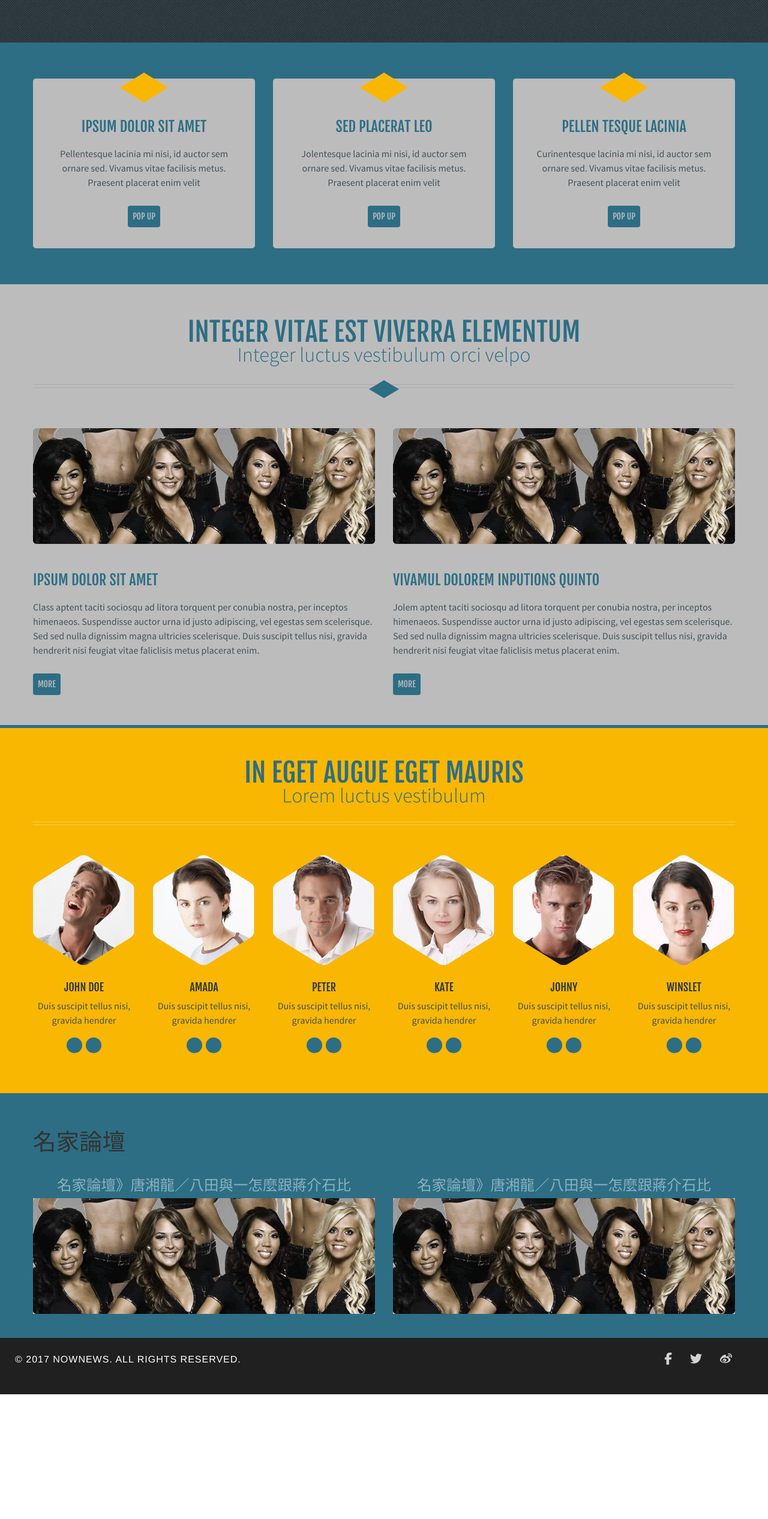
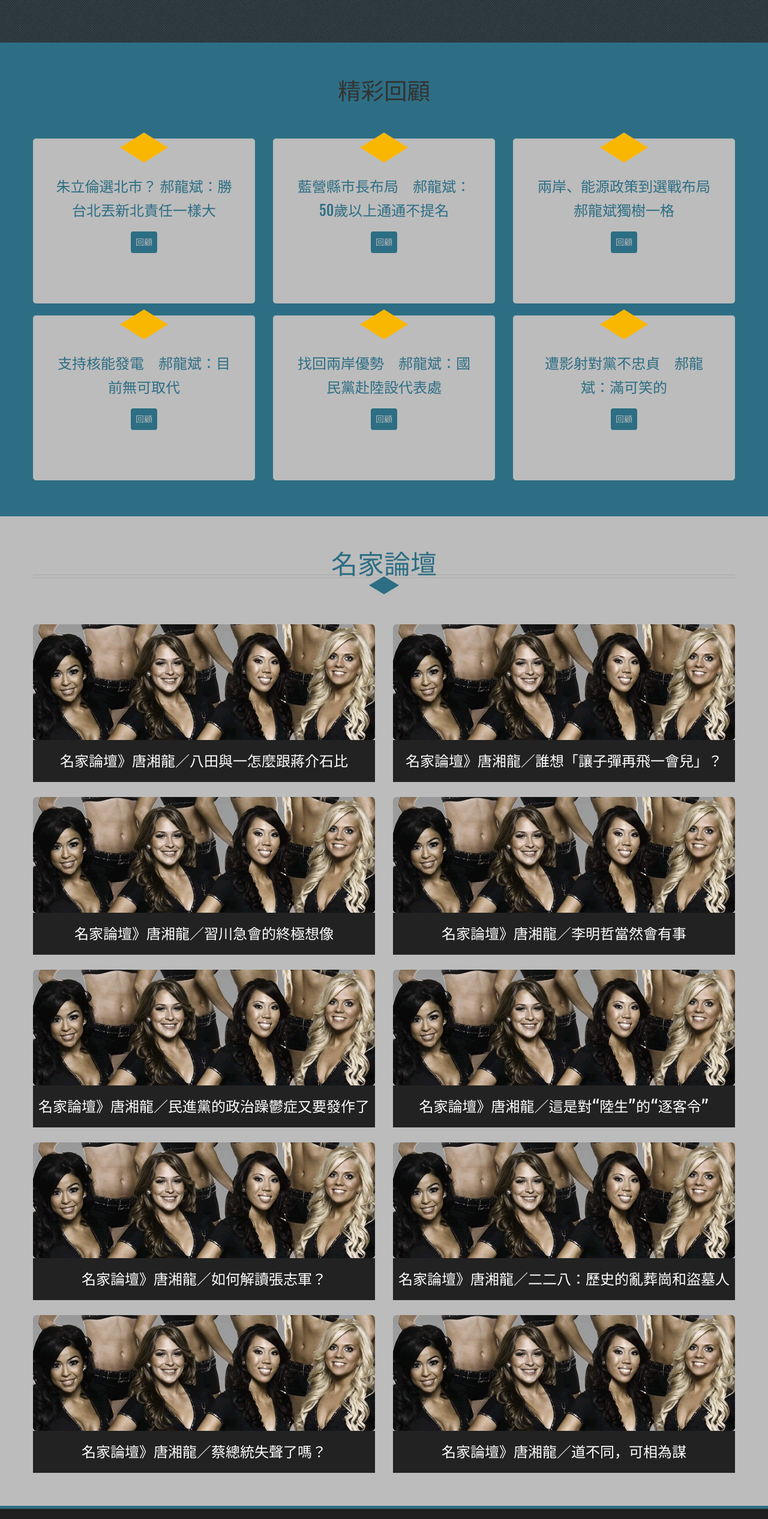
Before and after one commit to NOWnews/LiveMarketingEventPage, a website: page index.html in a window 1280 px wide. Shown: the part 924-3457 px from the top of the page at 60% size. Before the commit the page ends 3249 px from the top, so only its background shows below. Drawn offline with Linux system fonts and the light colour scheme.

Commit message:
精彩回顧跟名家論壇 (差圖片

```diff
--- a/css/wb.css
+++ b/css/wb.css
@@ -36,3 +36,14 @@ footer p{
 .footer-social a:hover{
     color:#FFF;
 }
+
+.featured-heading .grid li h1.title {
+    background: #222;
+    color: #fff;
+    text-align: center;
+    padding-top: 15px;
+}
+
+.featured-blocks .row-fluid .span4 .block {
+    height: 240px;
+}
--- a/index.html
+++ b/index.html
@@ -95,53 +95,84 @@
         </div>
         <div class="featured-blocks">
             <div class="container">
+                <ul class="grid effect-8" id="grid">
+                    <li>
+                        <h1>精彩回顧</h1>
+                        <!-- <h2>一些介紹文</h2> -->
+                    </li>
+                </ul>
+
+                <div class="h-divider">
+                    <!-- <div class="icon1"><i class="fw-icon-star"></i></div> -->
+                </div>
                 <div class="row-fluid">
                     <div class="span4">
                         <div class="block">
                             <div class="icon">
                                 <i class="fw-icon-user"></i>
                             </div>
-                            <h1>ipsum dolor sit amet</h1>
-                            <p>Pellentesque lacinia mi nisi, id auctor sem ornare sed. Vivamus vitae facilisis metus. Praesent placerat enim velit</p>
-                            <a href="#myModal" role="button" class="btn" data-toggle="modal">pop up</a>
+                            <h1>朱立倫選北市？ 郝龍斌：勝台北丟新北責任一樣大</h1>
+                            <a href="http://www.nownews.com/n/2017/04/25/2496423" role="button" class="btn">回顧</a>
                         </div>
                     </div>
                     <div class="span4">
                         <div class="block">
                             <div class="icon">
-                                <i class="fw-icon-flag"></i>
+                                <i class="fw-icon-user"></i>
                             </div>
-                            <h1>Sed placerat leo</h1>
-                            <p>Jolentesque lacinia mi nisi, id auctor sem ornare sed. Vivamus vitae facilisis metus. Praesent placerat enim velit</p>
-                            <a href="#myModal" role="button" class="btn" data-toggle="modal">pop up</a>
+                            <h1>藍營縣市長布局　郝龍斌：50歲以上通通不提名</h1>
+                            <a href="http://www.nownews.com/n/2017/04/24/2496129" role="button" class="btn">回顧</a>
                         </div>
                     </div>
                     <div class="span4">
                         <div class="block">
                             <div class="icon">
-                                <i class="fw-icon-camera"></i>
+                                <i class="fw-icon-user"></i>
                             </div>
-                            <h1>Pellen tesque lacinia</h1>
-                            <p>Curinentesque lacinia mi nisi, id auctor sem ornare sed. Vivamus vitae facilisis metus. Praesent placerat enim velit</p>
-                            <a href="#myModal" role="button" class="btn" data-toggle="modal">pop up</a>
+                            <h1>兩岸、能源政策到選戰布局　郝龍斌獨樹一格 </h1>
+                            <a href="http://www.nownews.com/n/2017/04/25/2488847" role="button" class="btn">回顧</a>
                         </div>
                     </div>
                 </div>
+                <br>
                 <div class="row-fluid">
-                    <div id="myModal" class="modal hide fade" tabindex="-1" role="dialog" aria-labelledby="myModalLabel" aria-hidden="true">
-                        <h2>Pellen tesque lacinia</h2>
-                        <p>Lorem ipsum dolor sit amet, consectetur adipiscing elit. Sed mattis sed mauris a accumsan. Phasellus quis scelerisque lacus. Aenean nec orci sit amet justo interdum ullamcorper eget eu diam. Integer dictum sem eu adipiscing cursus. Suspendisse posuere dui eu dignissim fermentum. .</p>
-                        <p>Phasellus adipiscing porttitor metus, eget commodo mi. Lorem ipsum dolor sit amet, consectetur adipiscing elit. Donec ut hendrerit ante. Phasellus viverra ligula tortor, ut sodales elit tempus eu. Vestibulum mattis sed purus at laoreet. Proin mattis, ante vel adipiscing porttitor, orci elit venenatis nibh, at molestie tortor dolor sit amet urna.  .</p>
+                    <div class="span4">
+                        <div class="block">
+                            <div class="icon">
+                                <i class="fw-icon-user"></i>
+                            </div>
+                            <h1>支持核能發電　郝龍斌：目前無可取代</h1>
+                            <a href="http://www.nownews.com/n/2017/04/24/2496374" role="button" class="btn">回顧</a>
                         </div>
                     </div>
+                    <div class="span4">
+                        <div class="block">
+                            <div class="icon">
+                                <i class="fw-icon-user"></i>
+                            </div>
+                            <h1>找回兩岸優勢　郝龍斌：國民黨赴陸設代表處</h1>
+                            <a href="http://www.nownews.com/n/2017/04/24/2496342" role="button" class="btn">回顧</a>
+                        </div>
+                    </div>
+                    <div class="span4">
+                        <div class="block">
+                            <div class="icon">
+                                <i class="fw-icon-user"></i>
+                            </div>
+                            <h1>遭影射對黨不忠貞　郝龍斌：滿可笑的 </h1>
+                            <a href="http://www.nownews.com/n/2017/04/24/2496505" role="button" class="btn">回顧</a>
+                        </div>
+                    </div>
+                </div>
+
             </div>
         </div>
         <div class="featured-heading">
             <div class="container">
                 <ul class="grid effect-8" id="grid">
                     <li>
-                        <h1>Integer vitae est viverra elementum</h1>
-                        <h2>Integer luctus vestibulum orci velpo</h2>
+                        <h1>名家論壇</h1>
+                        <!-- <h2>一些介紹文</h2> -->
                     </li>
                 </ul>
 
@@ -151,26 +182,110 @@
                 <div class="row-fluid">
                     <ul class="grid effect-3" id="grid">
                         <li class="span6">
+                            <a href="http://www.nownews.com/n/2017/04/19/2488656">
                                 <div class="block">
                                     <img src="img/img1.png" alt="">
-                                <h1>ipsum dolor sit amet</h1>
-                                <p>Class aptent taciti sociosqu ad litora torquent per conubia nostra, per inceptos himenaeos. Suspendisse auctor urna id justo adipiscing, vel egestas sem scelerisque. Sed sed nulla dignissim magna ultricies scelerisque. Duis suscipit tellus nisi, gravida hendrerit nisi feugiat vitae faliclisis metus placerat enim.</p>
-                                <a href="#" class="btn">More</a>
+                                    <h1 class="title">名家論壇》唐湘龍／八田與一怎麼跟蔣介石比</h1>
                                 </div>
+                            </a>
                         </li>
                         <li class="span6">
+                            <a href="http://www.nownews.com/n/2017/04/13/2481199">
                                 <div class="block">
                                     <img src="img/img1.png" alt="">
-                                <h1>Vivamul dolorem inputions quinto</h1>
-                                <p>Jolem aptent taciti sociosqu ad litora torquent per conubia nostra, per inceptos himenaeos. Suspendisse auctor urna id justo adipiscing, vel egestas sem scelerisque. Sed sed nulla dignissim magna ultricies scelerisque. Duis suscipit tellus nisi, gravida hendrerit nisi feugiat vitae faliclisis metus placerat enim.</p>
-                                <a href="#" class="btn">More</a>
+                                    <h1 class="title">名家論壇》唐湘龍／誰想「讓子彈再飛一會兒」？</h1>
                                 </div>
+                            </a>
+                        </li>
+                    </ul>
+                </div>
+                <br>
+                <div class="row-fluid">
+                    <ul class="grid effect-3" id="grid">
+                        <li class="span6">
+                            <a href="http://www.nownews.com/n/2017/04/05/2470086">
+                                <div class="block">
+                                    <img src="img/img1.png" alt="">
+                                    <h1 class="title">名家論壇》唐湘龍／習川急會的終極想像</h1>
+                                </div>
+                            </a>
+                        </li>
+                        <li class="span6">
+                            <a href="http://www.nownews.com/n/2017/03/30/2463512">
+                                <div class="block">
+                                    <img src="img/img1.png" alt="">
+                                    <h1 class="title">名家論壇》唐湘龍／李明哲當然會有事</h1>
+                                </div>
+                            </a>
+                        </li>
+                    </ul>
+                </div>
+                <br>
+                <div class="row-fluid">
+                    <ul class="grid effect-3" id="grid">
+                        <li class="span6">
+                            <a href="http://www.nownews.com/n/2017/03/22/2451133">
+                                <div class="block">
+                                    <img src="img/img1.png" alt="">
+                                    <h1 class="title">名家論壇》唐湘龍／民進黨的政治躁鬱症又要發作了</h1>
+                                </div>
+                            </a>
+                        </li>
+                        <li class="span6">
+                            <a href="http://www.nownews.com/n/2017/03/16/2443285">
+                                <div class="block">
+                                    <img src="img/img1.png" alt="">
+                                    <h1 class="title">名家論壇》唐湘龍／這是對“陸生”的“逐客令”</h1>
+                                </div>
+                            </a>
+                        </li>
+                    </ul>
+                </div>
+                <br>
+                <div class="row-fluid">
+                    <ul class="grid effect-3" id="grid">
+                        <li class="span6">
+                            <a href="http://www.nownews.com/n/2017/03/08/2432449">
+                                <div class="block">
+                                    <img src="img/img1.png" alt="">
+                                    <h1 class="title">名家論壇》唐湘龍／如何解讀張志軍？</h1>
+                                </div>
+                            </a>
+                        </li>
+                        <li class="span6">
+                            <a href="http://www.nownews.com/n/2017/03/01/2422800">
+                                <div class="block">
+                                    <img src="img/img1.png" alt="">
+                                    <h1 class="title">名家論壇》唐湘龍／二二八：歷史的亂葬崗和盜墓人</h1>
+                                </div>
+                            </a>
+                        </li>
+                    </ul>
+                </div>
+                <br>
+                <div class="row-fluid">
+                    <ul class="grid effect-3" id="grid">
+                        <li class="span6">
+                            <a href="http://www.nownews.com/n/2017/02/22/2415518">
+                                <div class="block">
+                                    <img src="img/img1.png" alt="">
+                                    <h1 class="title">名家論壇》唐湘龍／蔡總統失聲了嗎？</h1>
+                                </div>
+                            </a>
+                        </li>
+                        <li class="span6">
+                            <a href="http://www.nownews.com/n/2017/02/17/2409835">
+                                <div class="block">
+                                    <img src="img/img1.png" alt="">
+                                    <h1 class="title">名家論壇》唐湘龍／道不同，可相為謀</h1>
+                                </div>
+                            </a>
                         </li>
                     </ul>
                 </div>
             </div>
         </div>
-        <div class="featured-images">
+        <!-- <div class="featured-images">
             <div class="container">
                 <h1>In eget augue eget mauris</h1>
                 <h2>Lorem luctus vestibulum</h2>
@@ -246,87 +361,7 @@
                     </ul>
                 </div>
             </div>
-        </div>
-        <div class="footer-wrapper">
-            <div class="container">
-                <h1>名家論壇</h1>
-                <!-- <div class="site-footer">
-                    <div class="row-fluid">
-                        <div class="span3">
-                            <div class="block">
-                                <h1>ipsum dolor</h1>
-                                <ul>
-                                    <li><a href="#">Duis suscipit tellus nisigra</a></li>
-                                    <li><a href="#">Lorem ipsum dolor sit </a></li>
-                                    <li><a href="#">Cras elementum justo sed</a></li>
-                                    <li><a href="#">Sed in nulla a quam </a></li>
-                                    <li><a href="#">Donec a sem vehicula</a></li>
-                                </ul>
-                            </div>
-                        </div>
-                        <div class="span3">
-                            <div class="block">
-                                <h1>Aenean eteros</h1>
-                                <ul>
-                                    <li><a href="#">Cuis suscipit tellus nisigra</a></li>
-                                    <li><a href="#">Korem ipsum dolor sit </a></li>
-                                    <li><a href="#">Dras elementum justo sed</a></li>
-                                    <li><a href="#">Eed in nulla a quam </a></li>
-                                    <li><a href="#">Fonec a sem vehicula</a></li>
-                                </ul>
-                            </div>
-                        </div>
-                        <div class="span3">
-                            <div class="block">
-                                <h1>Nulla nonmi</h1>
-                                <ul>
-                                    <li><a href="#">Luis suscipit tellus nisigra</a></li>
-                                    <li><a href="#">Oorem ipsum dolor sit </a></li>
-                                    <li><a href="#">Uras elementum justo sed</a></li>
-                                    <li><a href="#">Ted in nulla a quam </a></li>
-                                    <li><a href="#">Nonec a sem vehicula</a></li>
-                                </ul>
-                            </div>
-                        </div>
-                        <div class="span3">
-                            <div class="block">
-                                <h1>Phasellus cons</h1>
-                                <ul>
-                                    <li>
-                                        <i class="fw-icon-mobile-phone icon2"></i>
-                                        <div class="info">
-                                        <span>Call Us</span><br><a href="#">(000) 7777 77777</a>
-                                        </div>
-                                    </li>
-                                    <li>
-                                        <i class="fw-icon-envelope-alt icon2"></i>
-                                        <div class="info">
-                                        <span>Mail Us</span><br><a href="#">info@companyname.com</a>
-                                        </div>
-                                    </li>
-                                </ul>
-                            </div>
-                        </div>
-                    </div>
         </div> -->
-                <div class="copy-rights">
-                    <div class="row-fluid">
-                        <div class="span6">
-                            <div class="block">
-                                <h3>名家論壇》唐湘龍／八田與一怎麼跟蔣介石比</h3>
-                                <img src="img/img1.png" />
-                            </div>
-                        </div>
-                        <div class="span6">
-                            <div class="block">
-                                <h3>名家論壇》唐湘龍／八田與一怎麼跟蔣介石比</h3>
-                                <img src="img/img1.png" />
-                            </div>
-                        </div>
-                    </div>
-                </div>
-            </div>
-        </div>
 
         <footer class="footer-wrapper">
             <div class="container">
```
Lines whose indentation alone changed are shown as unchanged.
